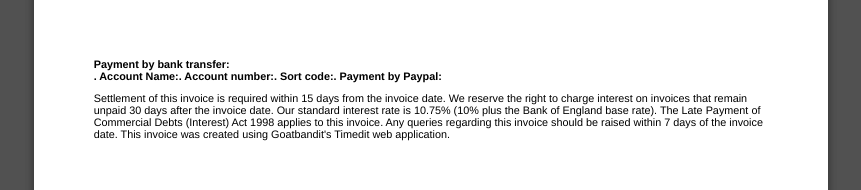
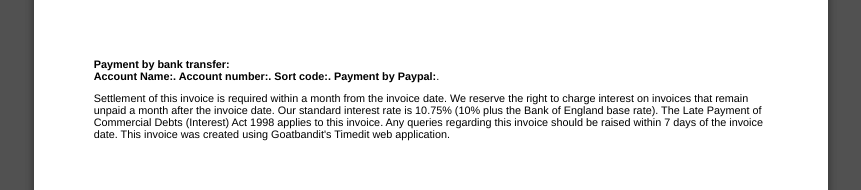
Before and after one commit to ConnorEasterbrook/Bandit, a React (Create React App) app: page / in a window 1280 px wide. Both pictures are taken after a click on the button "Preview Invoice". Shown: the part 452-642 px from the top of the page, without its empty margins (209-1070 px from the left). Built offline with nearby package versions, Linux system fonts and the light colour scheme; the HTML template or start-up script is replaced by a standard one.

Commit message:
Minor Update

```diff
--- a/src/assets/components/invoice/Footer.js
+++ b/src/assets/components/invoice/Footer.js
@@ -4,14 +4,14 @@ export default function Footer({accountName, accountNumber, sortCode, paypalEmai
         <footer>
             <ul className="bankTransferFooter">
                 <li><span>Payment by bank transfer: </span></li><br></br>
-                <li><span>. Account Name: </span></li>
+                <li><span>Account Name: </span></li>
                 <li>{accountName}</li>
                 <li><span>. Account number: </span></li>
                 <li>{accountNumber}</li>
                 <li><span>. Sort code: </span></li>
                 <li>{sortCode}</li>
                 <li><span>. Payment by Paypal: </span></li>
-                <li>{paypalEmail}</li>
+                <li>{paypalEmail}.</li>
                 {/* <li>Your mobile number. </li>
           <li>Bank. </li>
           <li>Account holder. </li>
--- a/src/assets/components/invoice/Invoice.js
+++ b/src/assets/components/invoice/Invoice.js
@@ -38,7 +38,7 @@ function Invoice()
   const [accountNumber, setAccountNumber] = useState("");
   const [sortCode, setSortCode] = useState("");
   const [paypalEmail, setPaypalEmail] = useState("");
-  const [extraInfo, setExtraInfo] = useState("Settlement of this invoice is required within 15 days from the invoice date. We reserve the right to charge interest on invoices that remain unpaid 30 days after the invoice date. Our standard interest rate is 10.75% (10% plus the Bank of England base rate). The Late Payment of Commercial Debts (Interest) Act 1998 applies to this invoice. Any queries regarding this invoice should be raised within 7 days of the invoice date. ");
+  const [extraInfo, setExtraInfo] = useState("Settlement of this invoice is required within a month from the invoice date. We reserve the right to charge interest on invoices that remain unpaid a month after the invoice date. Our standard interest rate is 10.75% (10% plus the Bank of England base rate). The Late Payment of Commercial Debts (Interest) Act 1998 applies to this invoice. Any queries regarding this invoice should be raised within 7 days of the invoice date. ");
 
   const [showInvoice, setShowInvoice] = useState(false);
 
```
